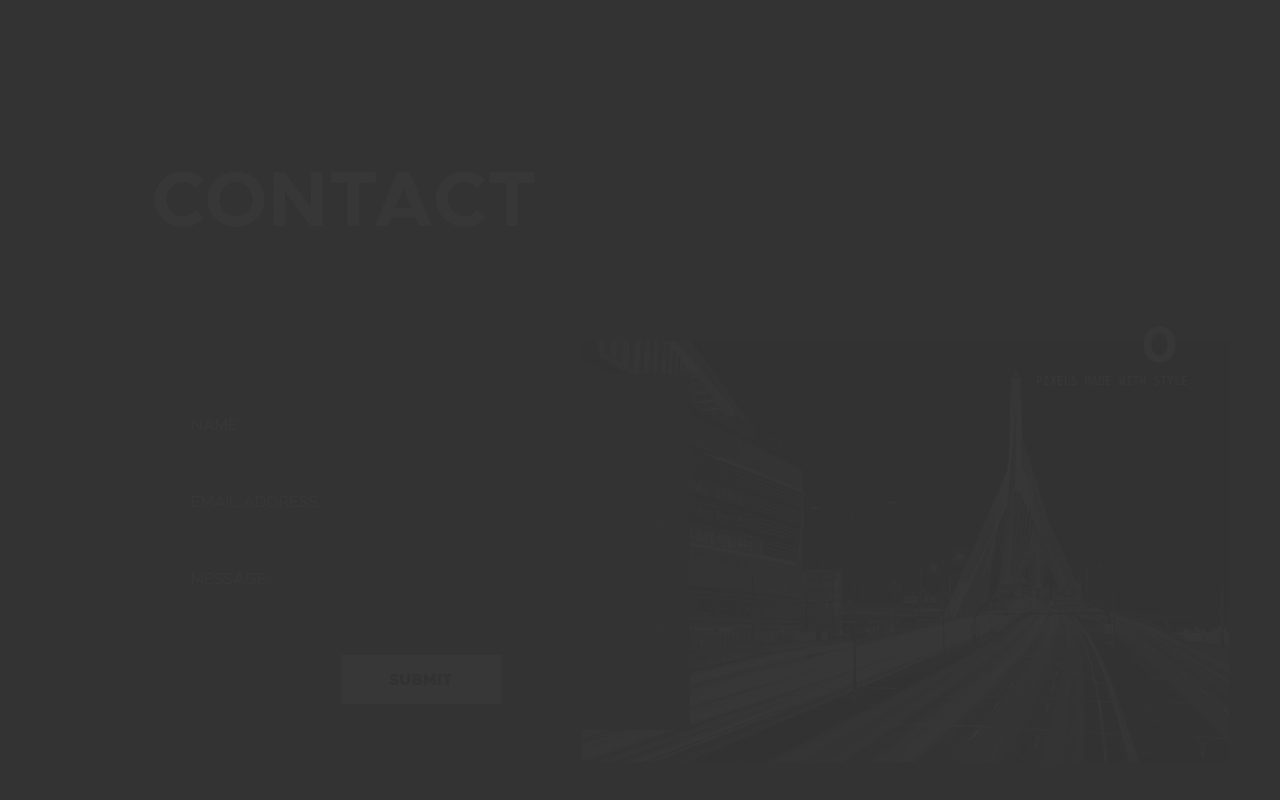
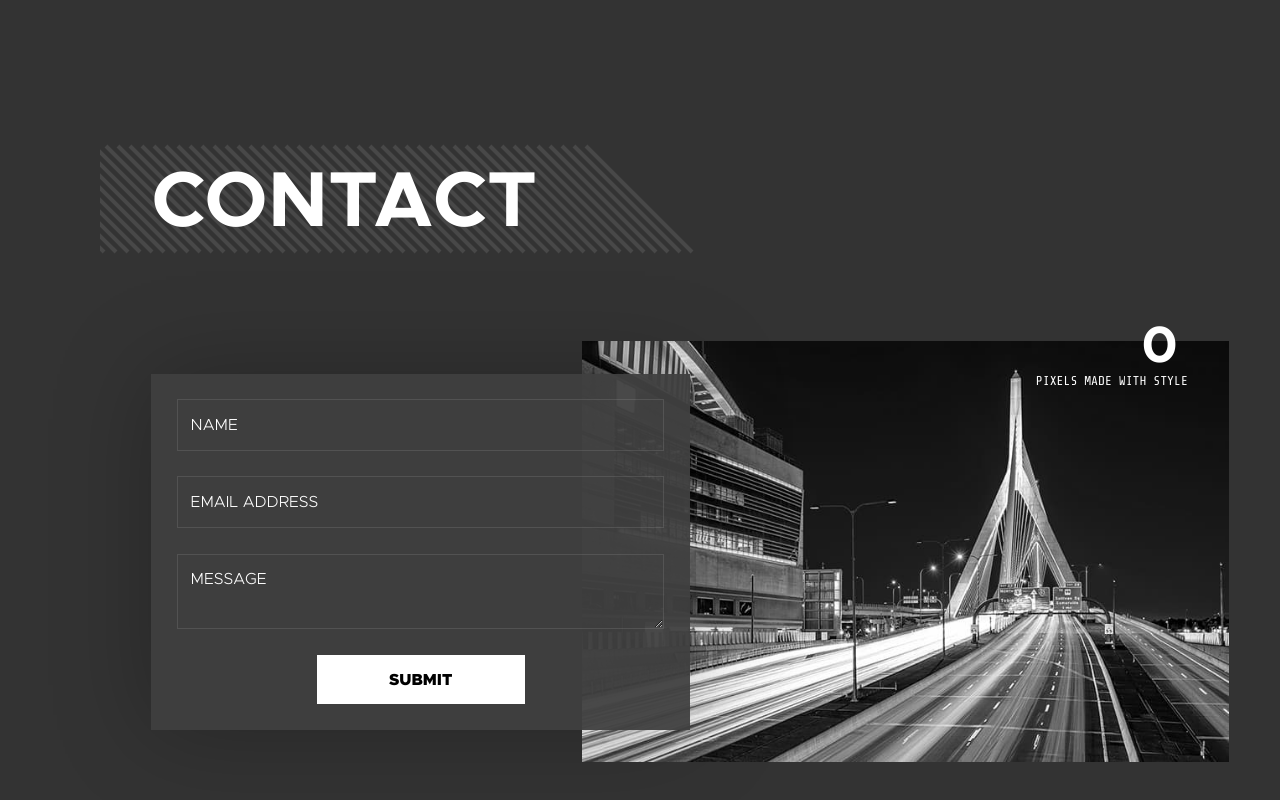
Before and after one commit to therstyle/chrisrobertsweb, a Vue app: page / in a window 1280 px wide. Shown: the part 3636-4436 px from the top of the page. Built offline with nearby package versions, Linux system fonts and the light colour scheme.

Commit message:
Updated form handler Added loading indiciator

```diff
--- a/src/App.vue
+++ b/src/App.vue
@@ -171,7 +171,7 @@ body {
 }
 
 #app {
-  opacity: 0.02; //debug
+  //opacity: 0.02; //debug
   display: grid;
   padding-left: var(--sidebar-width);
   position: relative;
--- a/src/components/Contact.vue
+++ b/src/components/Contact.vue
@@ -4,16 +4,22 @@
     <div class="contact--content content">
       <div class="contact-form">
         <form v-on:submit.prevent="formSubmit">
+          <div class="field-group">
             <input id="name" type="text" placeholder="NAME" v-model="formName">
             <span v-if="formAction && formName === ''" class="error">{{ formErrorMessage }}</span>
+          </div>
 
+          <div class="field-group">
             <input id="email" type="email" placeholder="EMAIL ADDRESS" v-model="formEmail">
             <span v-if="formAction && formEmail === ''" class="error">{{ formErrorMessage }}</span>
+          </div>
 
+          <div class="field-group">
             <textarea name="" id="message" placeholder="MESSAGE" v-model="formMessage"></textarea>
             <span v-if="formAction && formMessage === ''" class="error">{{ formErrorMessage }}</span>
+          </div>
 
-          <button>{{ buttonText }} <!-- add loading spinner here --></button>
+          <button>{{ buttonText }} <img src="images/loading.svg" v-if="loading"></button>
 
           <div v-if="formResponse !== ''" class="form-response" v-html="formResponse"></div>
         </form>
@@ -92,6 +98,10 @@ export default {
           .then (
             body => {
               console.log(body);
+              this.formAction = false;
+              this.formName = '';
+              this.formEmail = '';
+              this.formMessage = '';
               this.formResponse = body;
             }
           )
@@ -158,9 +168,8 @@ export default {
       left: 0;
       width: 50%;
 
-      > textarea,
+      textarea,
       input {
-        margin-bottom: 2vw;
         display: block;
         width: 100%;
         background: transparent;
@@ -175,19 +184,30 @@ export default {
         border: none;
         background: var(--white);
         font-weight: 900;
-        min-width: 160px;
+        min-width: 208px;
         padding-top: 1vw;
         padding-bottom: 1vw;
         margin: auto;
         display: block;
         font-size: 16px;
         min-height: 46px;
+        position: relative;
+
+        img {
+          max-width: 24px;
+          position: absolute;
+          right: 10px;
+        }
 
         &:hover {
           cursor: pointer;
         }
       }
     }
+  }
+
+  .field-group {
+    margin-bottom: 2vw;
   }
 
   .contact-photo {
@@ -221,10 +241,16 @@ export default {
     }
   }
 
-  .error {
+  .error,
+  .form-response {
     font-size: 12px;
     display: block;
     transition: 0.3s all;
+    margin-top: 0.5vw;
+  }
+
+  .form-response {
+    margin-top: 2vw;
   }
 
   @media only screen and (max-width: $lg-tablet-breakpoint) {
@@ -247,12 +273,11 @@ export default {
         textarea {
           min-height: 120px;
         }
-
-        > textarea,
-        input {
-            margin-bottom: 4vw;
       }
     }
+
+    .field-group {
+       margin-bottom: 4vw;
     }
 
     .contact-photo {
@@ -322,12 +347,11 @@ export default {
     .contact-form {
       form {
         padding: 5vw;
+      }
+    }
 
-      > textarea,
-      input {
+    .field-group {
       margin-bottom: 5vw;
     }
   }
-    }
-  }
 </style>
```
Also changed, not shown: public/images/loading.svg (added). Lines whose indentation alone changed are shown as unchanged.
